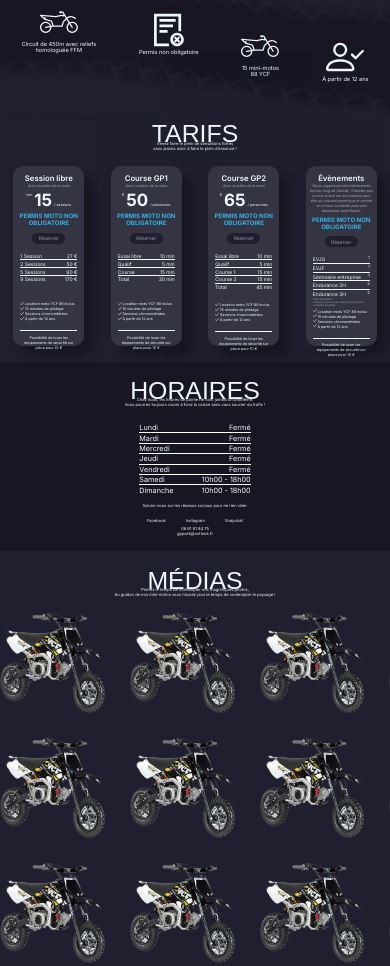
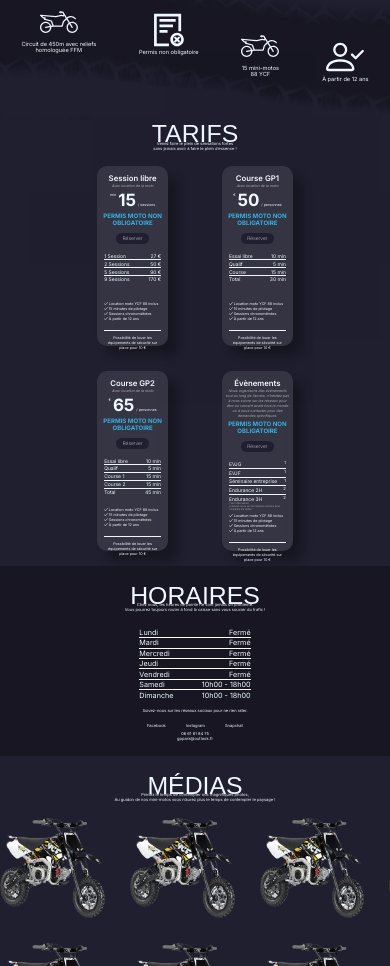
Before and after one commit to nicolasbriche/GP-PARK_WEBSITE, a plain HTML site: page loisir.html in a window 390 px wide. Shown: the part 805-1771 px from the top of the page. Drawn offline with Linux system fonts and the light colour scheme.

Commit message:
encore un test

```diff
--- a/css/prices.css
+++ b/css/prices.css
@@ -323,3 +323,21 @@
 .prices--card:nth-child(4) .card--table-caption{
     margin-bottom: .5vw;
 }
+
+@media screen and (max-width: 1024px){
+    .prices--cards-row{
+        flex-flow: row wrap;
+    }
+
+    .prices--card:nth-child(1), .prices--card:nth-child(3){
+        margin-left: 18vw;
+    }
+
+    .prices--card:nth-child(2), .prices--card:nth-child(4){
+        margin-right: 18vw;
+    }
+
+    .prices--card:nth-child(1), .prices--card:nth-child(2){
+        margin-bottom: 25px;
+    }
+}
```
